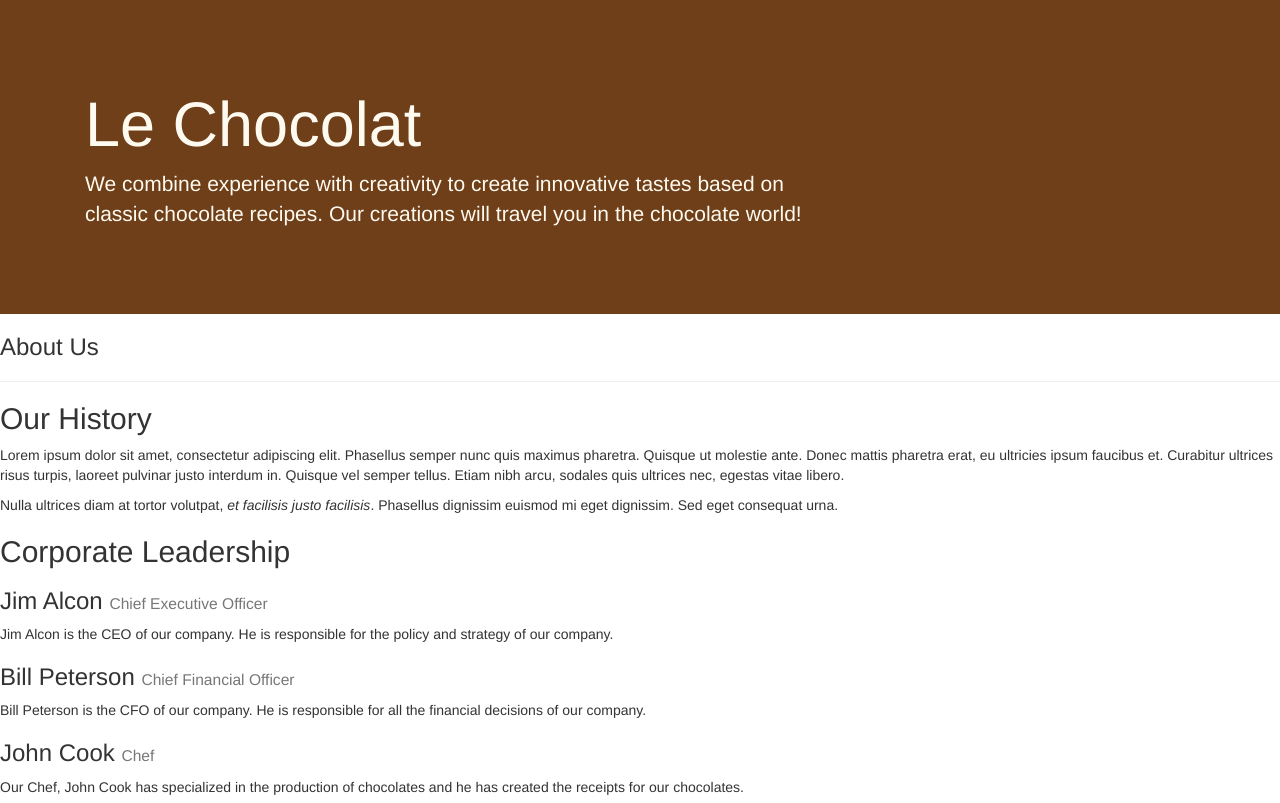
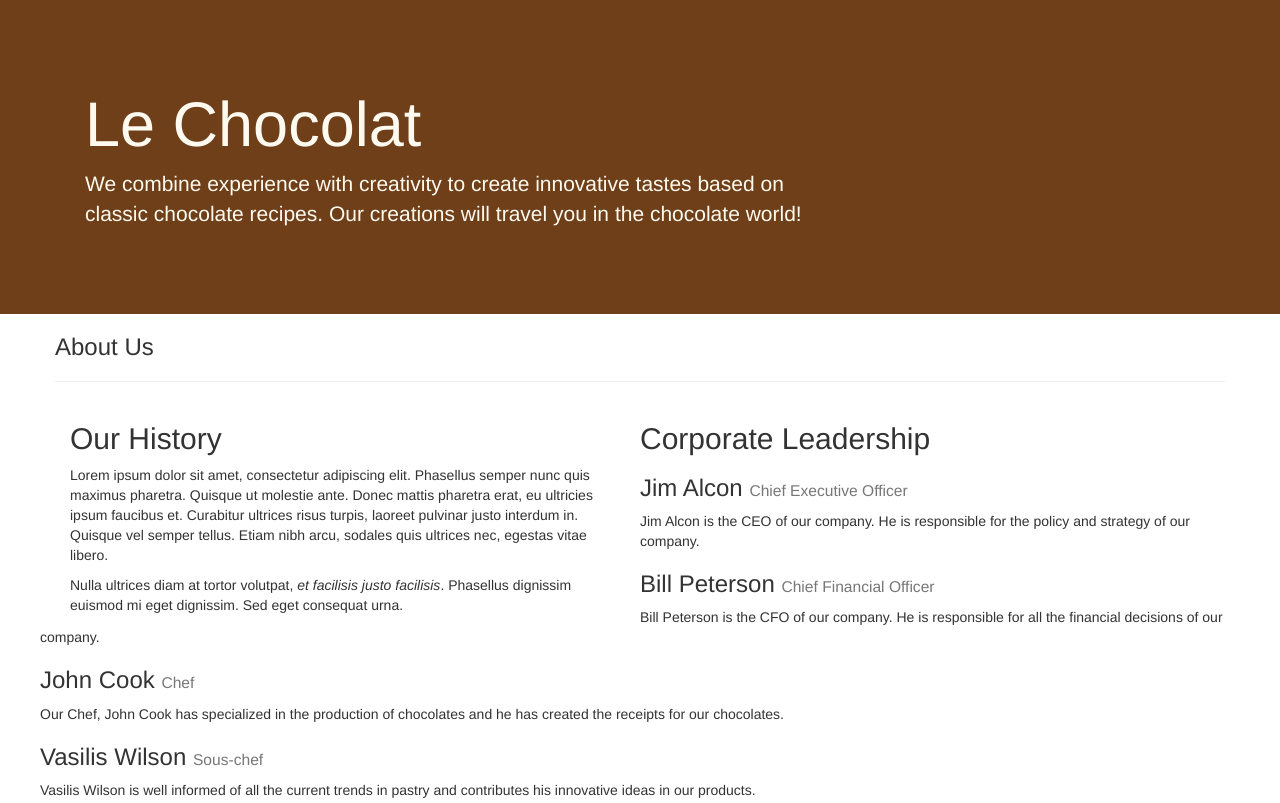
Before and after one commit to emmanuelnneji/le-chocolat, a plain HTML site: page aboutus.html in a window 1280 px wide. Shown: the top 803 px of the page. Drawn offline with nearby package versions, Linux system fonts and the light colour scheme.

Commit message:
"Bootstrap Assignment 1 Task 2

```diff
--- a/aboutus.html
+++ b/aboutus.html
@@ -29,16 +29,16 @@
         </div>
     </header>
 
-    <div>
-        <div>
+    <div class="container">
+        <div class="row">
             <div>
                 <h3>About Us</h3>
                 <hr>
             </div>
         </div>
 
-        <div>
-            <div>
+        <div class="row">
+            <div class="col-12 col-sm-6">
                 <h2>Our History</h2>
                 <p>Lorem ipsum dolor sit amet, consectetur adipiscing elit. Phasellus semper nunc quis maximus
                     pharetra. Quisque ut molestie ante. Donec mattis pharetra erat, eu ultricies ipsum faucibus et.
@@ -47,13 +47,13 @@
                 <p>Nulla ultrices diam at tortor volutpat, <em>et facilisis justo facilisis</em>. Phasellus dignissim
                     euismod mi eget dignissim. Sed eget consequat urna. </p>
             </div>
-            <div>
+            <div class="col col-sm">
             </div>
-        </div>
+        </di>
 
 
-        <div>
-            <div>
+        <div class="row">
+            <div class="c0l-12">
                 <h2>Corporate Leadership</h2>
                 <h3>Jim Alcon <small>Chief Executive Officer </small></h3>
                 <p>Jim Alcon is the CEO of our company. He is responsible for the policy and strategy of our company.
```
